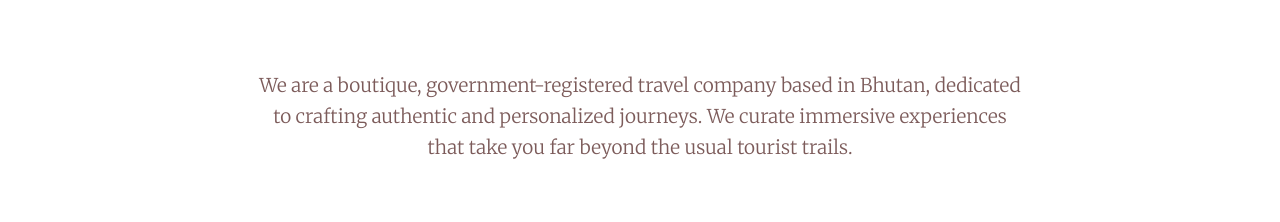
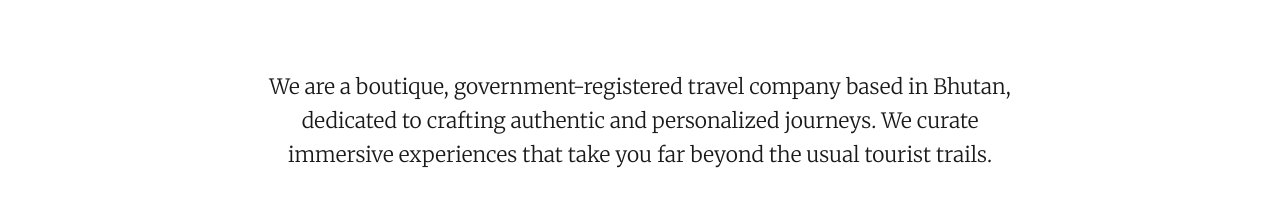
Before and after one commit to 12230015gcit-dotcom/yaks_and_nomads, a Next.js app in the folder apps/web/: page / in a window 1280 px wide. Shown: the part 810-1032 px from the top of the page. Built offline with nearby package versions, Linux system fonts and the light colour scheme.

Commit message:
tagline font changed

```diff
--- a/apps/web/app/page.tsx
+++ b/apps/web/app/page.tsx
@@ -315,10 +315,10 @@
     <FadeIn>
       <section className="bg-white py-16 md:py-20 px-6 sm:px-8 md:px-[50px] text-[#5B3231]">
         <p
-          className="max-w-3xl mx-auto text-center leading-relaxed text-[#5B3231]/80"
+          className="max-w-3xl mx-auto text-center leading-relaxed text-[#000000]/90"
           style={{
             fontFamily: "var(--font-merriweather), Georgia, serif",
-            fontSize: "19px",
+            fontSize: "21px",
             fontWeight: "200",
           }}
         >
```
